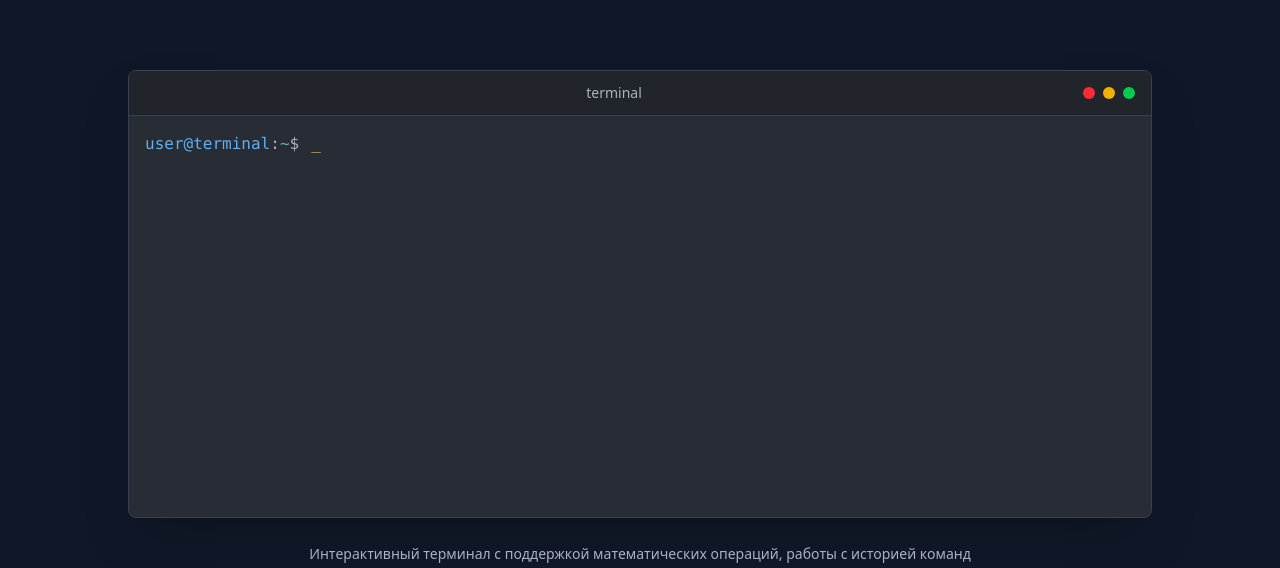
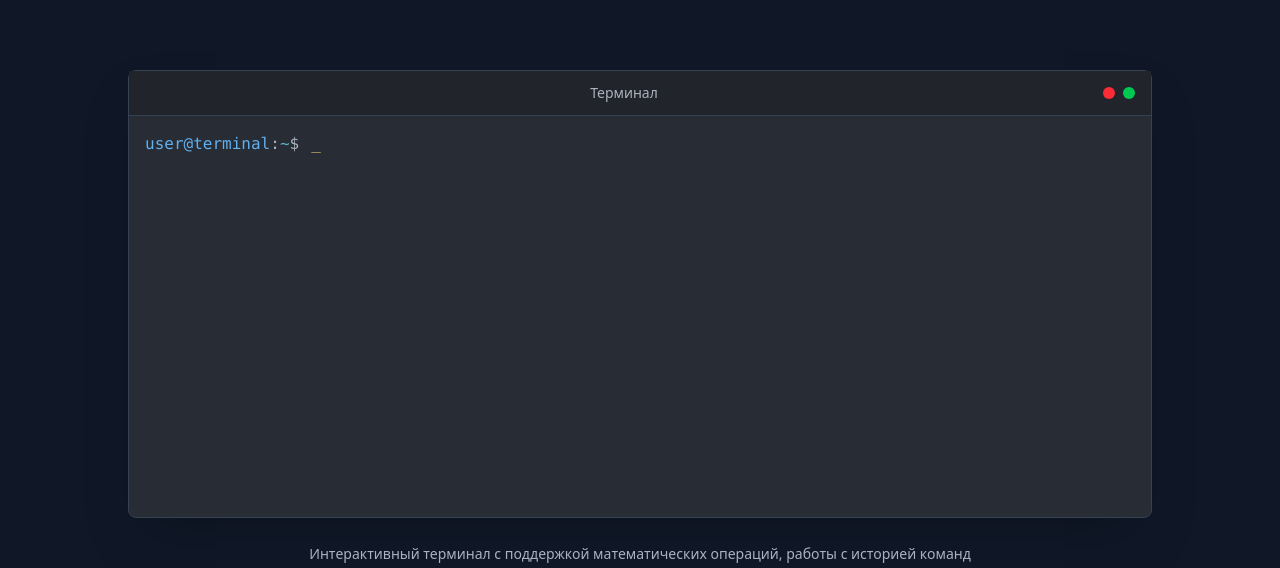
Before and after one commit to GazievAli/MyBlog, a Next.js app in the folder frontend/: page / in a window 1280 px wide. Shown: the part 1648-2216 px from the top of the page. Built offline with nearby package versions, Linux system fonts and the light colour scheme.

Commit message:
Terminal (ABSOLUTE CINEMA)

```diff
--- a/frontend/src/components/Terminal/NavBar.tsx
+++ /dev/null
@@ -1,20 +0,0 @@
-import ButtonRound from '../UI/buttons/ButtonRounded'
-
-interface NavBarProps {
-	hiddenTerminal: () => void
-}
-
-export default function NavBar({ hiddenTerminal }: NavBarProps) {
-	return (
-		<div className='flex items-center justify-between px-4 py-3 bg-[#21252b] border-b border-gray-700'>
-			<div className='flex-1 flex justify-center'>
-				<div className='text-[#abb2bf] text-sm font-medium'>terminal</div>
-			</div>
-			<div className='flex space-x-2'>
-				<ButtonRound color='red' buttonClicked={hiddenTerminal}></ButtonRound>
-				<ButtonRound color='yellow'></ButtonRound>
-				<ButtonRound color='green'></ButtonRound>
-			</div>
-		</div>
-	)
-}
--- a/frontend/src/components/Terminal/Terminal.tsx
+++ b/frontend/src/components/Terminal/Terminal.tsx
@@ -1,6 +1,7 @@
-import Body from './Body'
-import NavBar from './NavBar'
-import Text from './Text'
+import { useEffect, useState } from 'react'
+import Body from './TerminalBody'
+import NavBar from './TerminalNavBar'
+import Text from './TerminalText'
 
 interface TerminalProps {
 	name: string
@@ -8,15 +9,58 @@ interface TerminalProps {
 }
 
 export default function Terminal({ name, hiddenTerminal }: TerminalProps) {
+	const [fullTerm, setFullTerm] = useState(false)
+
+	useEffect(() => {
+		if (fullTerm) {
+			document.body.style.overflow = 'hidden'
+		} else {
+			document.body.style.overflow = 'unset'
+		}
+
+		return () => {
+			document.body.style.overflow = 'unset'
+		}
+	}, [fullTerm])
+
+	const toggleFullTerminal = () => {
+		setFullTerm(prev => !prev)
+	}
+
+	const getTerminalStyle = () => {
+		if (fullTerm) {
+			return 'w-screen h-screen fixed inset-0 z-50 rounded-none'
+		}
+		return 'w-full max-w-5xl h-64 md:h-[28rem] rounded-lg mb-6'
+	}
+
 	return (
-		<section className='w-full min-h-screen bg-gray-900 flex items-center justify-center p-4'>
-			<div className='container mx-auto px-4 sm:px-6 lg:px-8 flex flex-col items-center justify-center'>
-				<div className='w-full max-w-5xl h-64 md:h-[28rem] bg-[#282c34] rounded-lg shadow-2xl overflow-hidden border border-gray-700 cursor-text mb-6'>
-					<NavBar hiddenTerminal={hiddenTerminal} />
-					<Body name={name} />
+		<section
+			className={`w-full min-h-screen bg-gray-900 flex items-center justify-center p-4 ${
+				fullTerm ? 'fixed inset-0 z-40' : ''
+			}`}
+		>
+			<div
+				className={`${
+					fullTerm ? 'w-full h-full' : 'container mx-auto px-4 sm:px-6 lg:px-8'
+				} flex flex-col items-center justify-center`}
+			>
+				<div
+					className={
+						getTerminalStyle() +
+						' bg-[#282c34] shadow-2xl border border-gray-700 cursor-text transition-all duration-300 flex flex-col'
+					}
+				>
+					<NavBar
+						hiddenTerminal={hiddenTerminal}
+						fullTerminal={toggleFullTerminal}
+						windowName='Терминал'
+						isFullScreen={fullTerm}
+					/>
+					<Body name={name} isFullScreen={fullTerm} />
 				</div>
 
-				<Text />
+				{!fullTerm && <Text />}
 			</div>
 		</section>
 	)
--- a/frontend/src/components/Terminal/Body.tsx
+++ b/frontend/src/components/Terminal/TerminalBody.tsx
@@ -2,14 +2,17 @@
 
 import { Terminal } from '@/business/TerminalLogic'
 import { useEffect, useRef, useState } from 'react'
-import Line from './Line'
-import { highlightSyntax } from './TerminalHighlight'
+
+import TerminalInput from './TerminalInput'
+import Line from './TerminalLine'
+import TerminalOutput from './TerminalOutput'
 
 interface BodyProps {
 	name: string
+	isFullScreen?: boolean
 }
 
-export default function Body({ name }: BodyProps) {
+export default function Body({ name, isFullScreen = false }: BodyProps) {
 	const [input, setInput] = useState('')
 	const [output, setOutput] = useState<string[]>([])
 	const terminalRef = useRef(new Terminal('web terminal'))
@@ -28,7 +31,13 @@ export default function Body({ name }: BodyProps) {
 		const result = await terminalRef.current.execute(command)
 
 		if (command.trim() !== 'clear') {
-			setOutput(prev => [...prev, `$ ${command}`, `>>> ${result}`])
+			const resultLines = result.split('\n')
+
+			setOutput(prev => [
+				...prev,
+				`$ ${command}`,
+				...resultLines.map(line => `>>> ${line}`),
+			])
 		} else {
 			await terminalRef.current.execute(command)
 		}
@@ -59,44 +68,41 @@ export default function Body({ name }: BodyProps) {
 
 	return (
 		<div
-			className='p-4 h-48 md:h-[24rem] font-mono text-[#abb2bf] overflow-y-auto cursor-text
+			className={`flex-1 p-4 font-mono text-[#abb2bf] overflow-y-auto cursor-text
+				/* Кастомная полоса прокрутки */
 				[&::-webkit-scrollbar]:w-2
 				[&::-webkit-scrollbar-track]:bg-[#282c34]
 				[&::-webkit-scrollbar-thumb]:bg-[#3e4451]
 				[&::-webkit-scrollbar-thumb]:rounded-full
-				[&::-webkit-scrollbar-thumb]:hover:bg-[#545862]'
+				[&::-webkit-scrollbar-thumb]:hover:bg-[#545862]
+				${isFullScreen ? 'min-h-0' : ''}`}
 			ref={bodyRef}
 			onClick={handleTerminalClick}
+			style={{ overflowY: 'auto' }}
 		>
-			{output.map((line, index) => (
+			<div className='min-h-full'>
+				{output.map((line, index) => {
+					const safeLine = line || ''
+
+					return (
 						<div key={index} className='mb-1'>
-					{line.startsWith('$ ') ? (
-						<div className='flex items-center'>
-							<span className='text-[#61afef]'>{name}@terminal</span>
-							<span className='text-[#abb2bf]'>:</span>
-							<span className='text-[#56b6c2]'>~</span>
-							<span className='text-[#abb2bf]'>$</span>
-							<span className='ml-2 text-white'>
-								{highlightSyntax(line.substring(2))}
-							</span>
-						</div>
+							{safeLine.startsWith('$ ') ? (
+								<TerminalInput safeLine={safeLine} name={name} />
 							) : (
-						<div className='text-[#5c6370]'>
-							{line.startsWith('>>> ')
-								? highlightSyntax(line.substring(4))
-								: line}
-						</div>
+								<TerminalOutput safeLine={safeLine} />
 							)}
 						</div>
-			))}
+					)
+				})}
 
 				<Line
 					input={input}
 					onInputChange={setInput}
 					onKeyPress={handleKeyPress}
-				name='user'
+					name={name}
 					inputRef={inputRef}
 				/>
 			</div>
+		</div>
 	)
 }
--- /dev/null
+++ b/frontend/src/components/Terminal/TerminalInput.tsx
@@ -0,0 +1,20 @@
+import { highlightSyntax } from './TerminalHighlight'
+
+interface TerminalInputProps {
+	name: string
+	safeLine: string
+}
+
+export default function TerminalInput({ name, safeLine }: TerminalInputProps) {
+	return (
+		<div className='flex items-center'>
+			<span className='text-[#61afef]'>{name}@terminal</span>
+			<span className='text-[#abb2bf]'>:</span>
+			<span className='text-[#56b6c2]'>~</span>
+			<span className='text-[#abb2bf]'>$</span>
+			<span className='ml-2 text-white'>
+				{highlightSyntax(safeLine.substring(2))}
+			</span>
+		</div>
+	)
+}
--- /dev/null
+++ b/frontend/src/components/Terminal/TerminalNavBar.tsx
@@ -0,0 +1,35 @@
+import ButtonRound from '../UI/buttons/ButtonRounded'
+
+interface NavBarProps {
+	hiddenTerminal: () => void
+	fullTerminal: () => void
+	windowName: string
+	isFullScreen: boolean
+}
+
+export default function NavBar({
+	hiddenTerminal,
+	fullTerminal,
+	windowName,
+	isFullScreen,
+}: NavBarProps) {
+	return (
+		<div className='flex items-center justify-between px-4 py-3 bg-[#21252b] border-b border-gray-700'>
+			<div className='flex-1 flex justify-center'>
+				<div className='text-[#abb2bf] text-sm font-medium'>{windowName}</div>
+			</div>
+			<div className='flex space-x-2'>
+				<ButtonRound color='red' buttonClicked={hiddenTerminal}></ButtonRound>
+
+				{isFullScreen ? (
+					<ButtonRound
+						color='yellow'
+						buttonClicked={fullTerminal}
+					></ButtonRound>
+				) : (
+					<ButtonRound color='green' buttonClicked={fullTerminal}></ButtonRound>
+				)}
+			</div>
+		</div>
+	)
+}
--- /dev/null
+++ b/frontend/src/components/Terminal/TerminalOutput.tsx
@@ -0,0 +1,18 @@
+import { highlightSyntax } from './TerminalHighlight'
+
+interface TerminalOutputProps {
+	safeLine: string
+}
+
+export default function TerminalOutput({ safeLine }: TerminalOutputProps) {
+	return (
+		<div className='text-[#5c6370] flex items-start'>
+			<span className='text-[#5c6370] mr-2 shrink-0'>&gt;&gt;&gt;</span>
+			<div className='flex-1'>
+				{safeLine.startsWith('>>> ')
+					? highlightSyntax(safeLine.substring(4))
+					: safeLine}
+			</div>
+		</div>
+	)
+}
```
Also changed, not shown: frontend/src/components/Terminal/TerminalLine.tsx (renamed from frontend/src/components/Terminal/Line.tsx), frontend/src/components/Terminal/TerminalText.tsx (renamed from frontend/src/components/Terminal/Text.tsx), 1 other file (tests, documents, lock files or other folders). Lines whose indentation alone changed are shown as unchanged.
